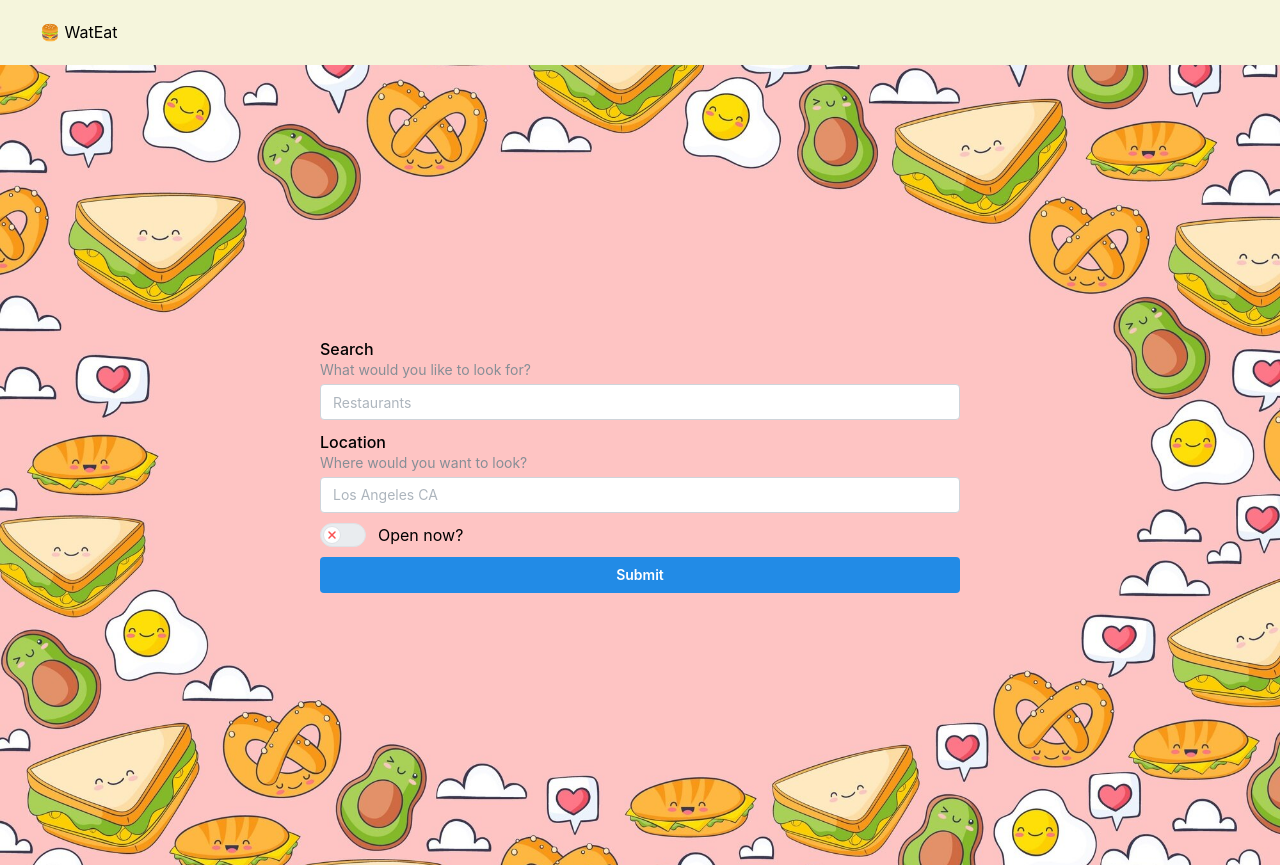
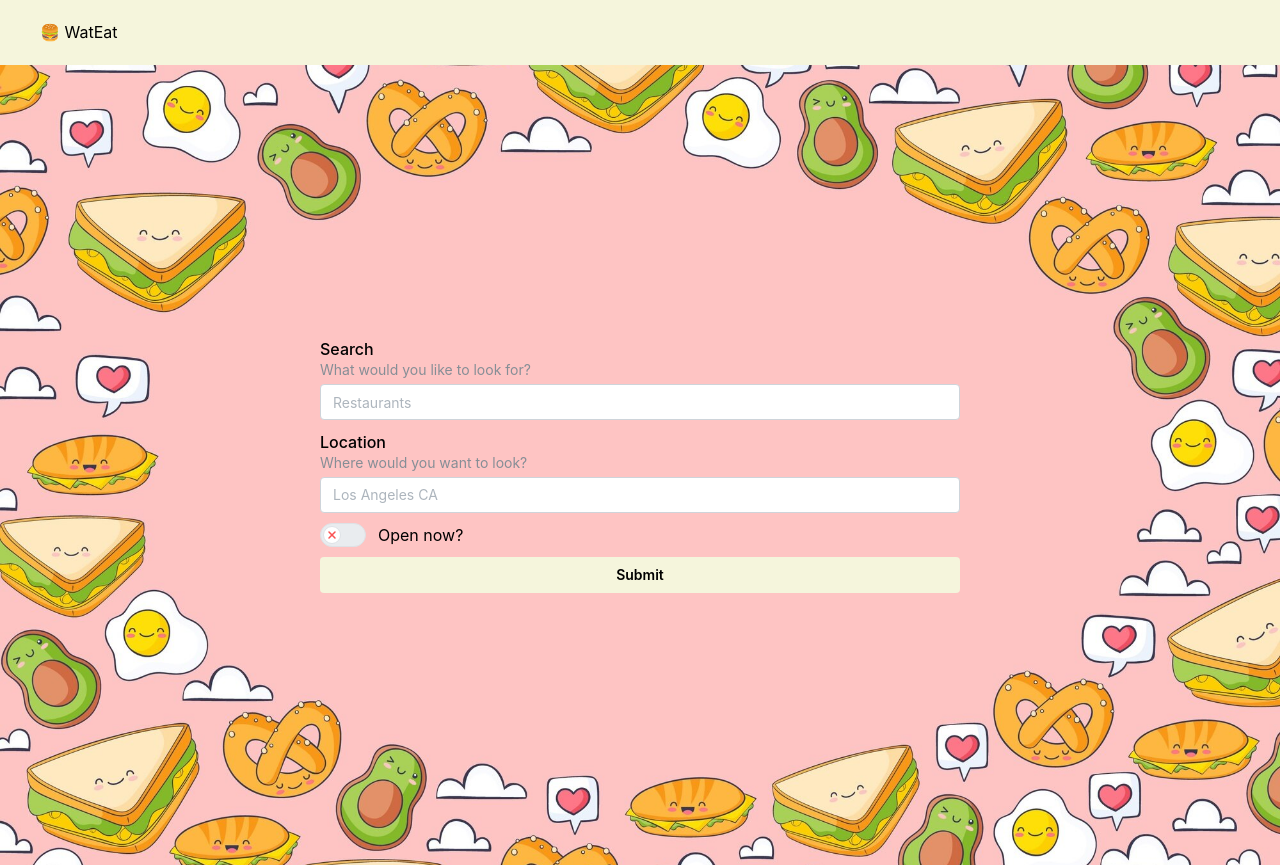
Before and after one commit to depla/what_to_eat, a React (Vite) app in the folder client/: page / in a window 1280 px wide. Built offline with nearby package versions, Linux system fonts and the light colour scheme; no server answers.

Commit message:
change button colors

```diff
--- a/client/src/components/FoodCardComponent/FoodCardComponent.jsx
+++ b/client/src/components/FoodCardComponent/FoodCardComponent.jsx
@@ -53,11 +53,11 @@ export default function FoodCardComponent(props) {
                     {props.business.location.display_address}
                 </Text>
 
-                {props.isWinner === false && <Button className='cardButton' onClick={handleClick} color="blue" fullWidth mt="auto" radius="md" loading={props.isLoading}>
+                {props.isWinner === false && <Button className='cardButton' onClick={handleClick} fullWidth mt="auto" radius="md" loading={props.isLoading}>
                     Select
                 </Button>}
 
-                {props.isWinner === true && <Button className='cardButton' onClick={tryAgainClick} color="blue" fullWidth mt="auto" radius="md" loading={props.isLoading}>
+                {props.isWinner === true && <Button className='cardButton' onClick={tryAgainClick} fullWidth mt="auto" radius="md" loading={props.isLoading}>
                     Try Again?
                 </Button>}
             </Card.Section>
--- a/client/src/main.jsx
+++ b/client/src/main.jsx
@@ -4,13 +4,17 @@ import App from './App.jsx'
 import './index.css'
 import { GoogleOAuthProvider } from '@react-oauth/google';
 import { LocalStorageProvider } from './contexts/LocalStorageContext';
+import { MantineProvider } from '@mantine/core';
+import theme from './theme.js';
 
 
 ReactDOM.createRoot(document.getElementById('root')).render(
   // <React.StrictMode>
   <GoogleOAuthProvider clientId={import.meta.env.VITE_GOOGLE_CLIENT_ID}>
     <LocalStorageProvider>
-      <App />
+      <MantineProvider theme={theme}>
+        <App />
+      </MantineProvider>
     </LocalStorageProvider>
   </GoogleOAuthProvider>
   // </React.StrictMode>,
--- /dev/null
+++ b/client/src/theme.js
@@ -0,0 +1,14 @@
+import { createTheme, Button } from '@mantine/core';
+
+const theme = createTheme({
+    components: {
+        Button: Button.extend({
+            defaultProps: {
+                color: "#F5F5DC",
+                autoContrast: true
+            },
+        }),
+    },
+});
+
+export default theme;
```
